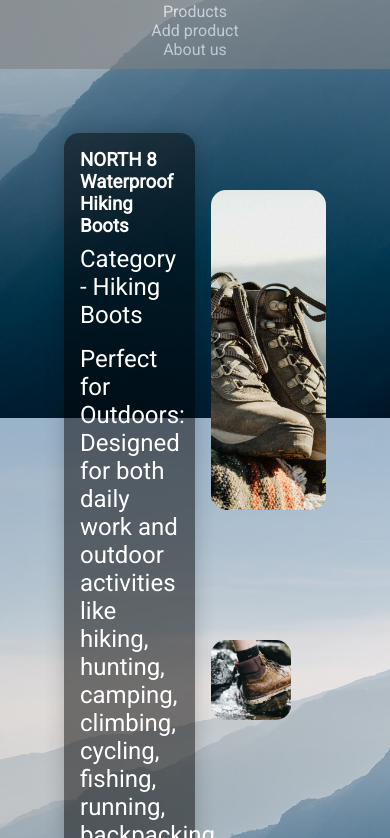
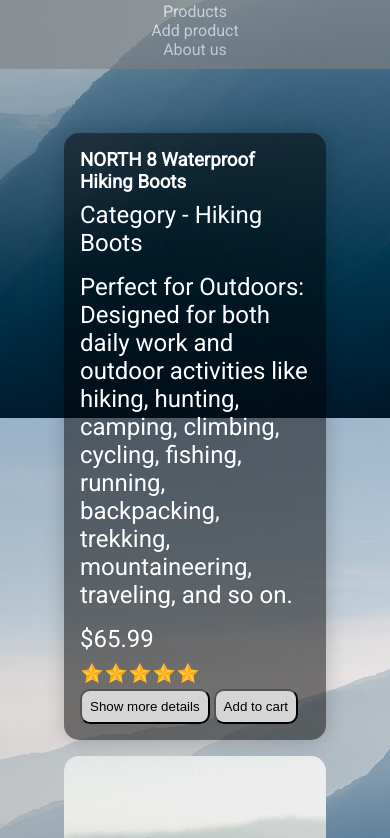
Before and after one commit to AlexanderWiklow/Project-Landing-Page, a plain HTML site: page product-detail.html in a window 390 px wide. Shown: the part 426-1264 px from the top of the page. Drawn offline with Linux system fonts and the light colour scheme; a web font is replaced by a local one.

Commit message:
fix product detail page responsiveness

```diff
--- a/scripts/script.js
+++ b/scripts/script.js
@@ -17,7 +17,7 @@ window.onclick = function (event) {
 
 /* ========= DROPDOWN MENU ENDS ======== */
 
-/* ====== HIDE FORM AND DISPLAY MESSAGE =====  */
+/* ====== CONTACT FORM =====  */
 
 document.forms['contact-form'].addEventListener('submit', function (event) {
     // Do something with the form's data here
--- a/stylesheets/pages/_product-detail-page.scss
+++ b/stylesheets/pages/_product-detail-page.scss
@@ -6,6 +6,9 @@
 .details {
 	display: flex;
 	flex-direction: row;
+    @media only screen and (max-width: 1000px) {
+        flex-direction: column;
+    }
 }
 #details-wrapper {
 	width: 50%;
@@ -17,6 +20,11 @@
 	border-radius: 15px;
 	p {
 		font-size: 1.5rem;
+	}
+        @media only screen and (max-width: 1000px) {
+            width: 100%;
+        margin: auto;
+        margin-bottom: 1rem;
     }
 }
 .short-description {
@@ -41,12 +49,20 @@
 	align-items: center;
 	justify-content: space-between;
 	gap: 1rem;
+    @media only screen and (max-width: 1000px) {
+        width: 100%;
+    }
 	// margin-top: -52px;
-}
+
     .product-detail-img {
 	&:first-child {
 		height: 20rem;
 		max-width: 100%;
+         @media only screen and (max-width: 1000px) {
+        width: 100%;
+        // margin: auto;
+        // margin-bottom: 1rem;
+        }
 	    }
 	    height: 5rem;
 	    max-width: 5rem;
@@ -57,6 +73,8 @@
 		    box-shadow: 0 8px 16px 0 rgba(0, 0, 0, 0.2);
 	    }
     }
+}
+
 #product-details-page {
 	height: -webkit-fit-content;
 	height: -moz-fit-content;
```
Also changed, not shown: stylesheets/styles.css, 1 other file. Lines whose indentation alone changed are shown as unchanged.
